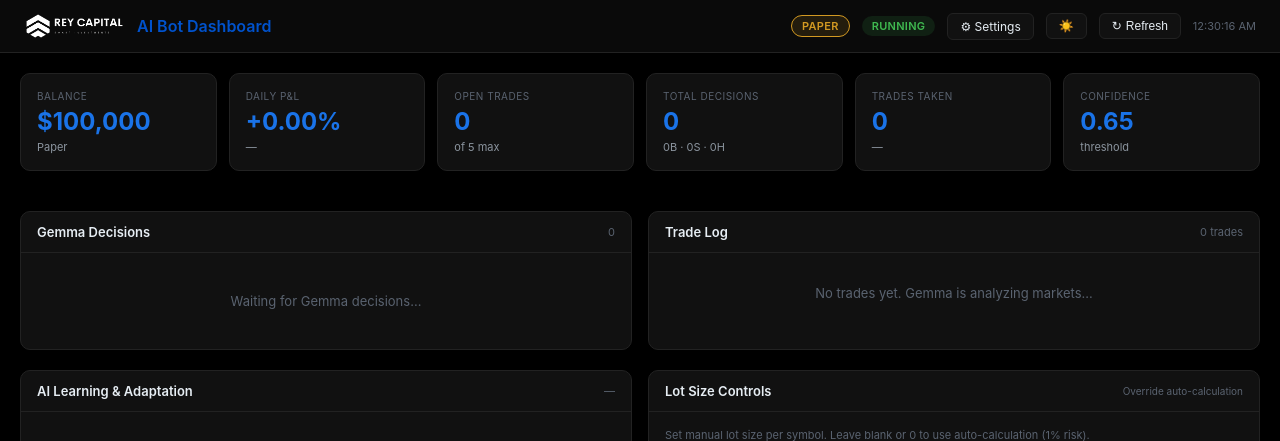
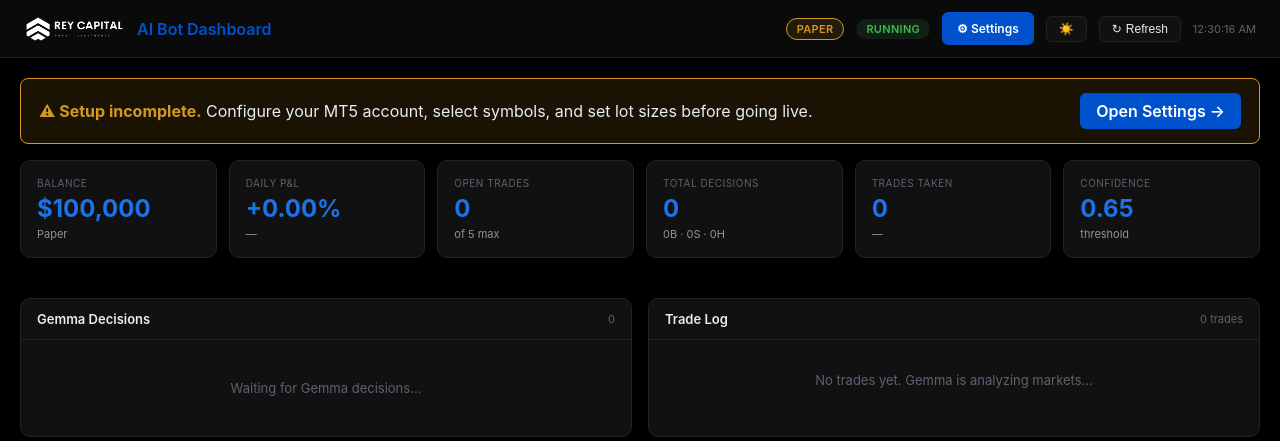
Before and after one commit to ninad-k/GemmaTraderAIBot, a Flask app: page / in a window 1280 px wide. Shown: the top 441 px of the page. Run offline with Flask 3, Linux system fonts and the light colour scheme; data that the repository does not hold is empty; some libraries are stand-ins or nearby versions.

Commit message:
feat(ui): make Settings navigation impossible to miss
Previous fix added a subtle link in the header but user reported still
not seeing it. Made the Settings entry points much more prominent:

1. Header button: now accent-blue with white text, bold font, padded —
   stands out clearly next to the theme/refresh controls
2. Setup banner at the top of the main content area: auto-shown while
   in paper mode AND MT5 is not configured yet. Orange warning style
   with large "Open Settings →" button on the right
3. Existing Trading Mode card in /settings stays — that's where users
   actually configure and switch modes

Banner auto-hides once MT5 is configured or once user switches to live.

Co-Authored-By: Claude Opus 4.7 (1M context) <noreply@anthropic.com>

```diff
--- a/templates/dashboard.html
+++ b/templates/dashboard.html
@@ -250,8 +250,11 @@
     <div class="header-right">
         <span class="badge badge-paper" id="modeBadge">PAPER</span>
         <span class="badge badge-running" id="statusBadge">RUNNING</span>
-        <a class="btn" href="/settings" title="Settings — MT5 account, symbols, lot sizes, alerts"
-           style="text-decoration:none;display:inline-flex;align-items:center;gap:6px;">
+        <a class="btn btn-settings" href="/settings"
+           title="Open Settings — MT5 account, symbols, lot sizes, mode switch, alerts"
+           style="text-decoration:none;display:inline-flex;align-items:center;gap:6px;
+                  background:#0052CC;color:#fff;border:1px solid #0052CC;
+                  padding:8px 14px;border-radius:6px;font-weight:600;">
            ⚙ Settings
         </a>
         <button class="btn" onclick="toggleTheme()" id="themeBtn" title="Toggle theme">☀️</button>
@@ -261,6 +264,21 @@
 </div>
 
 <div class="container">
+
+    <!-- Setup banner (auto-shown if MT5 not configured) -->
+    <div id="setupBanner" style="display:none;background:rgba(210,153,34,0.12);
+         border:1px solid var(--orange,#d29922);border-radius:8px;padding:14px 18px;
+         margin-bottom:16px;display:none;align-items:center;justify-content:space-between;gap:12px;">
+        <div>
+            <strong style="color:var(--orange,#d29922);">⚠ Setup incomplete.</strong>
+            <span style="color:var(--muted);">Configure your MT5 account, select symbols, and set lot sizes before going live.</span>
+        </div>
+        <a href="/settings"
+           style="text-decoration:none;background:#0052CC;color:#fff;padding:8px 16px;
+                  border-radius:6px;font-weight:600;white-space:nowrap;">
+           Open Settings →
+        </a>
+    </div>
 
     <!-- Stats -->
     <div class="stats">
@@ -401,7 +419,7 @@ async function loadHealth() {
     mb.textContent = mode.toUpperCase();
     mb.className = `badge badge-${mode === 'live' ? 'live' : 'paper'}`;
     document.getElementById('sBalance').textContent = `$${Number(d.balance||100000).toLocaleString()}`;
-    document.getElementById('sBalanceSub').textContent = mode === 'live' ? 'MT5 Demo' : 'Paper';
+    document.getElementById('sBalanceSub').textContent = mode === 'live' ? `MT5 ${d.currency || 'USD'}` : 'Paper';
     document.getElementById('sOpen').textContent = d.open_trades ?? 0;
     document.getElementById('sConf').textContent = (d.confidence_threshold || 0.60).toFixed(2);
 
@@ -409,6 +427,19 @@ async function loadHealth() {
     const pe = document.getElementById('sPnl');
     pe.textContent = `${pnl >= 0 ? '+' : ''}${pnl.toFixed(2)}%`;
     pe.className = `stat-value ${pnl > 0 ? 'c-green' : pnl < 0 ? 'c-red' : 'c-blue'}`;
+
+    // Show setup banner if MT5 not configured
+    try {
+        const modeResp = await fetch(`${API}/api/settings/mode`);
+        const m = await modeResp.json();
+        const banner = document.getElementById('setupBanner');
+        if (banner) {
+            // Show in paper mode if MT5 not configured (user needs to set it up)
+            // Hide once MT5 is configured OR if user is in live mode
+            const needSetup = (mode === 'paper') && !m.mt5_configured;
+            banner.style.display = needSetup ? 'flex' : 'none';
+        }
+    } catch (e) { /* ignore */ }
 }
 
 // ─── Decisions ───
```
